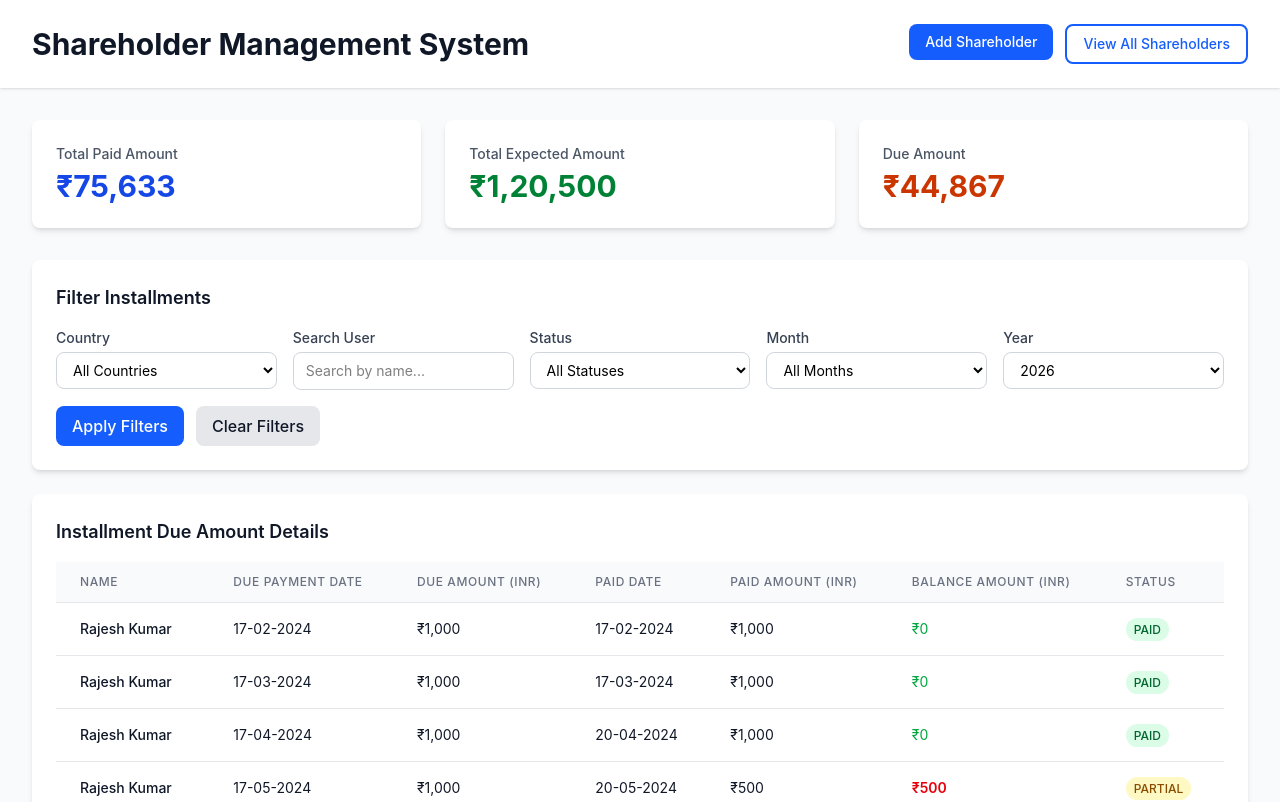
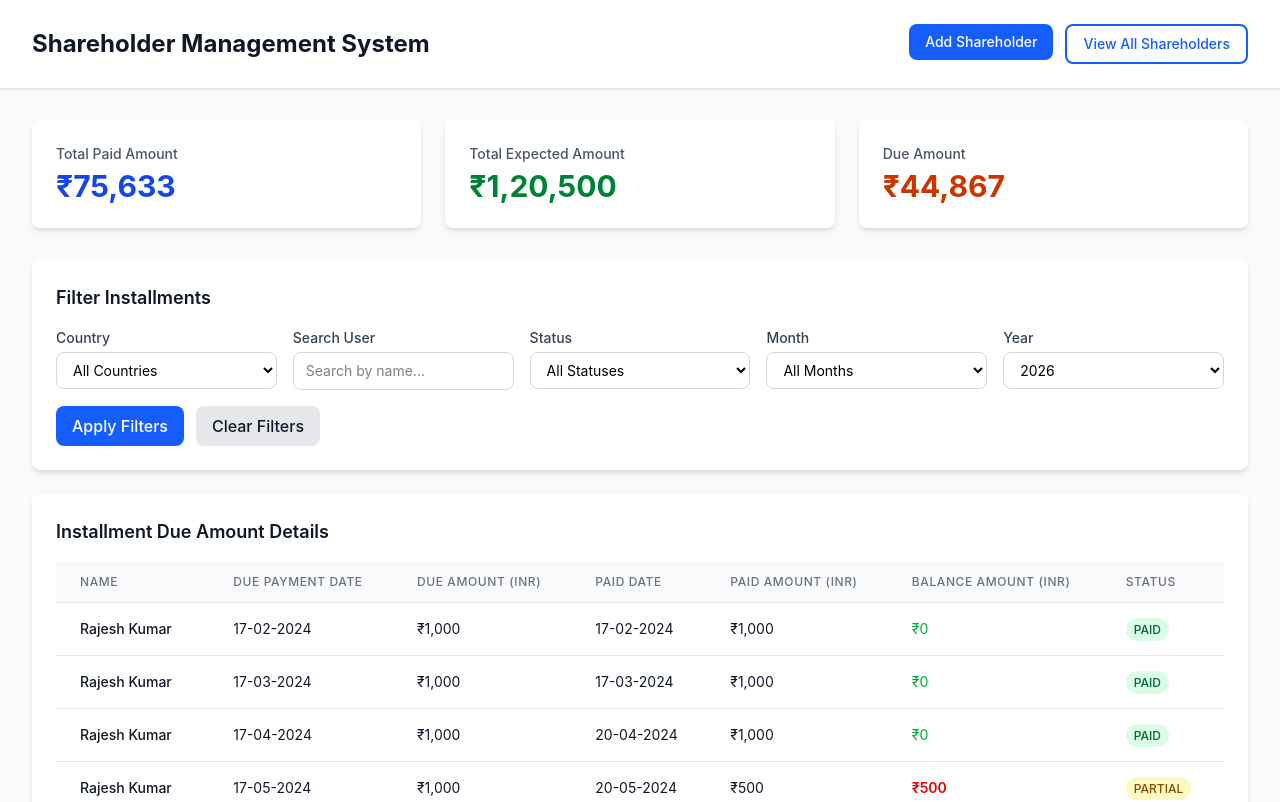
Before and after one commit to hashinmohammed/nuox-assignment, a Next.js app: page / in a window 1280 px wide. Shown: the top 802 px of the page. Built offline with nearby package versions, Linux system fonts and the light colour scheme.

Commit message:
text fix

```diff
--- a/src/app/page.js
+++ b/src/app/page.js
@@ -12,7 +12,7 @@
       <header className="bg-white shadow-sm">
         <div className="max-w-7xl mx-auto px-4 sm:px-6 lg:px-8 py-4 sm:py-6">
           <div className="flex flex-col sm:flex-row sm:justify-between sm:items-center gap-3 sm:gap-4">
-            <h1 className="text-lg sm:text-2xl lg:text-3xl font-bold text-gray-900">
+            <h1 className="text-lg sm:text-2xl font-bold text-gray-900">
               Shareholder Management System
             </h1>
             <div className="flex flex-col sm:flex-row gap-2 sm:gap-3 w-full sm:w-auto">
```
